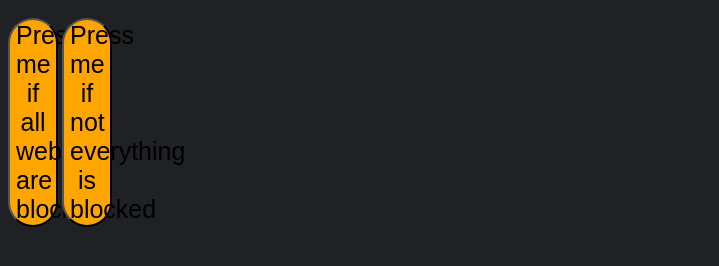
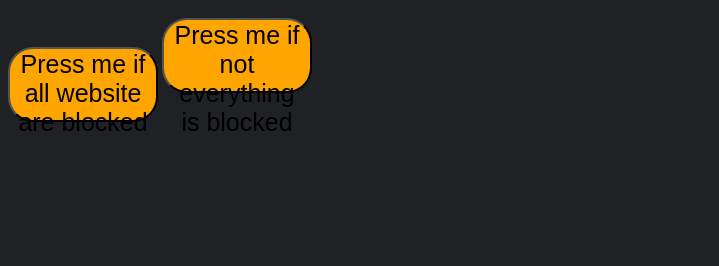
Before and after one commit to Carter-Hemsley/carter-hemsley.github.io, a plain HTML site: page index.html in a window 1280 px wide. Shown: the part 48-314 px from the top of the page, without its empty margins (0-719 px from the left). Drawn offline with Linux system fonts and the light colour scheme.

Commit message:
Update style.css

```diff
--- a/style.css
+++ b/style.css
@@ -8,7 +8,8 @@ color: black;
 font-family: Arial, Helvetica, sans-serif;
 border-radius: 25px;
 font-size: 25px;
-width: 50px;
+width: 150px;
+height: 75px;
 }
 .title {
   font-family: Arial, Helvetica, sans-serif;
```
